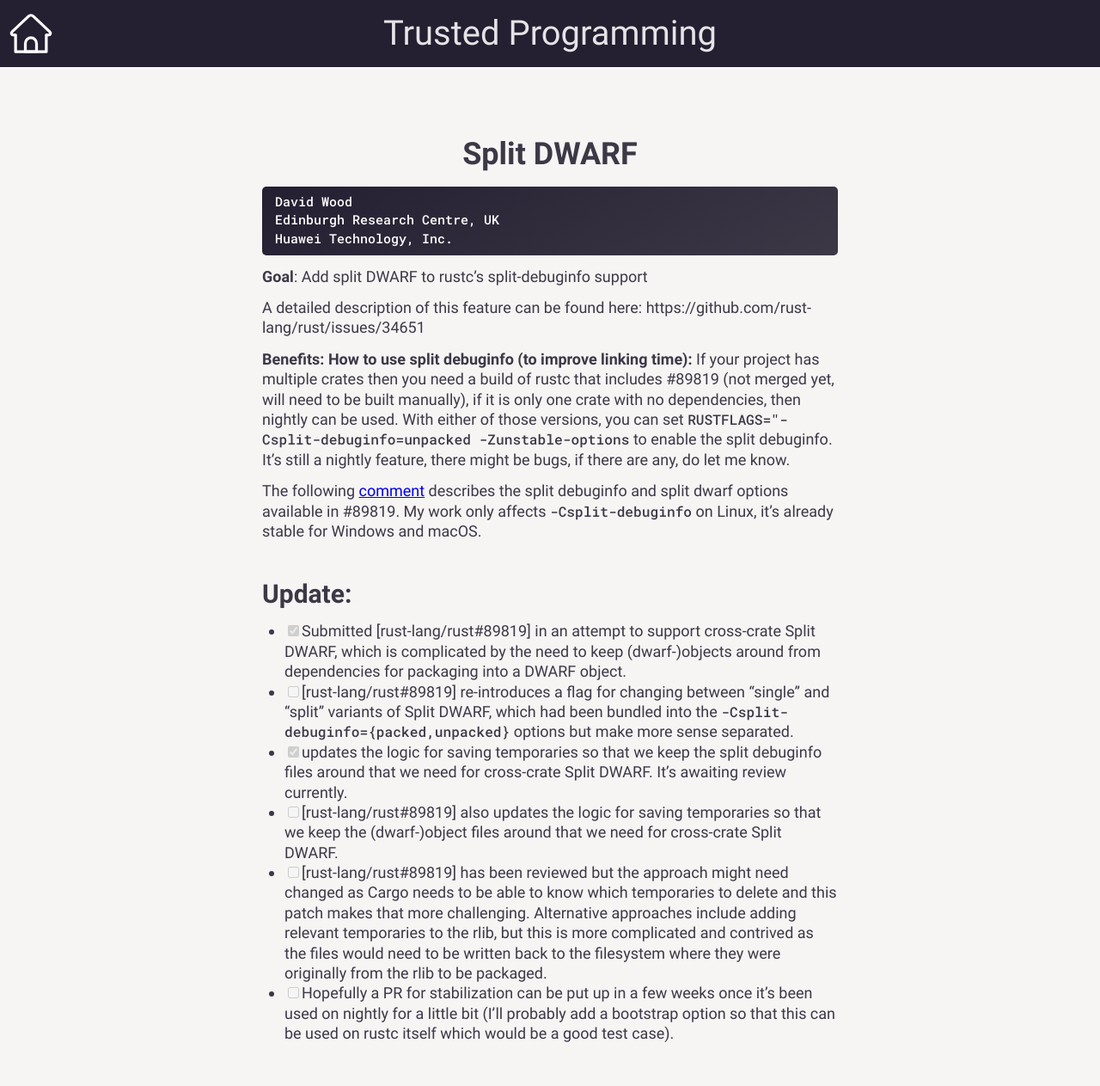
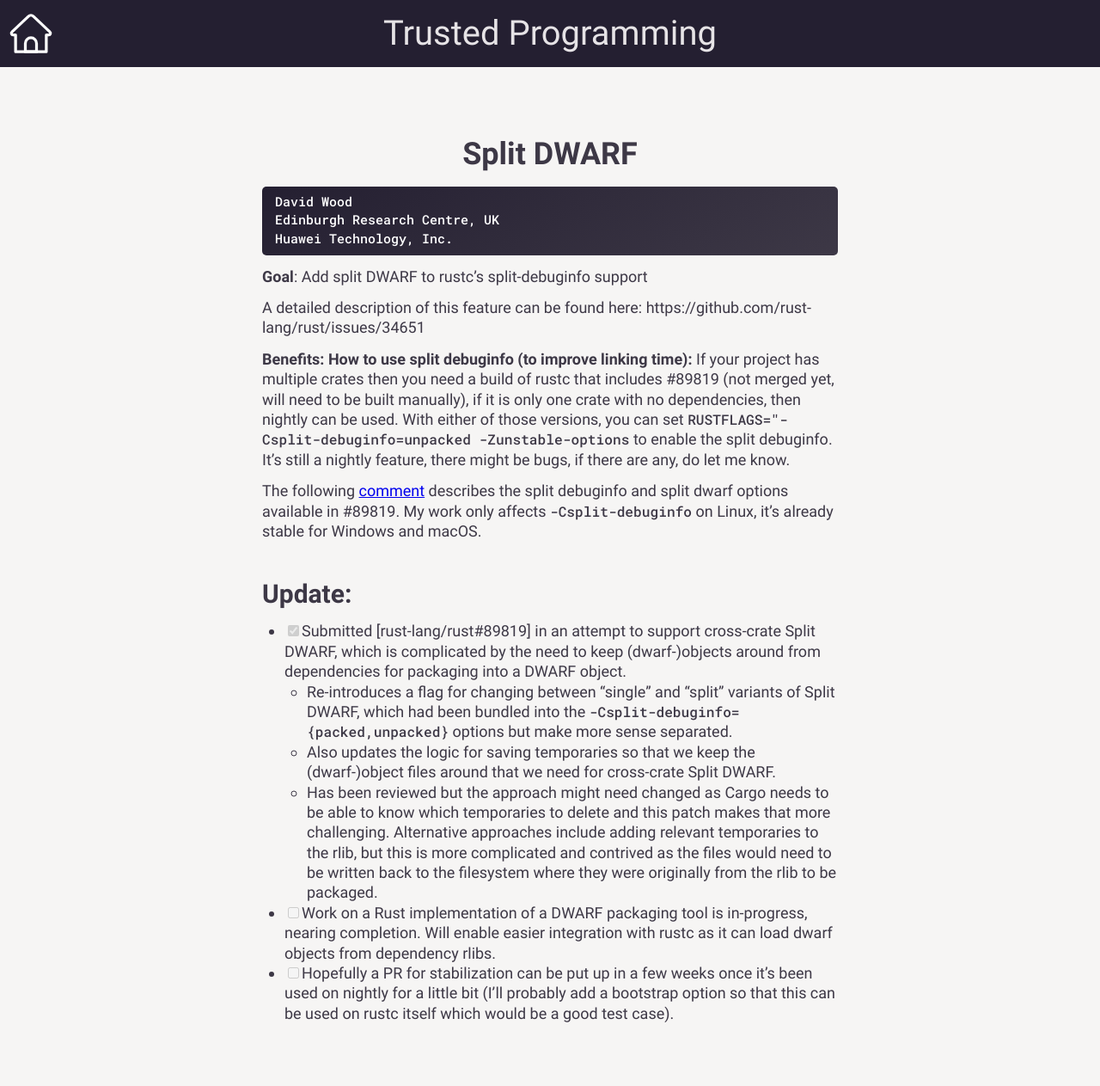
Before and after one commit to yijunyu/trusted-programming.github.io, a Jekyll site: the page built from articles/work-in-progress/Compiler/SplitDwarf.md, in a window 1280 px wide. Shown: the whole page at 86% size. Built offline with Jekyll 4.4.1, drawn with Linux system fonts in a browser that asks for light colours; after the commit the page ends 1239 px from its top, so only the background shows below that.

Commit message:
Update Split DWARF progress

```diff
--- a/articles/work-in-progress/Compiler/SplitDwarf.md
+++ b/articles/work-in-progress/Compiler/SplitDwarf.md
@@ -23,8 +23,8 @@
 ## Update:
 
 - [x] Submitted [rust-lang/rust#89819] in an attempt to support cross-crate Split DWARF, which is complicated by the need to keep (dwarf-)objects around from dependencies for packaging into a DWARF object.
-- [ ] [rust-lang/rust#89819] re-introduces a flag for changing between "single" and "split" variants of Split DWARF, which had been bundled into the `-Csplit-debuginfo={packed,unpacked}` options but make more sense separated.
-- [x] updates the logic for saving temporaries so that we keep the split debuginfo files around that we need for cross-crate Split DWARF. It's awaiting review currently.
-- [ ] [rust-lang/rust#89819] also updates the logic for saving temporaries so that we keep the (dwarf-)object files around that we need for cross-crate Split DWARF.
-- [ ] [rust-lang/rust#89819] has been reviewed but the approach might need changed as Cargo needs to be able to know which temporaries to delete and this patch makes that more challenging. Alternative approaches include adding relevant temporaries to the rlib, but this is more complicated and contrived as the files would need to be written back to the filesystem where they were originally from the rlib to be packaged.
+  - Re-introduces a flag for changing between "single" and "split" variants of Split DWARF, which had been bundled into the `-Csplit-debuginfo={packed,unpacked}` options but make more sense separated.
+  - Also updates the logic for saving temporaries so that we keep the (dwarf-)object files around that we need for cross-crate Split DWARF.
+  - Has been reviewed but the approach might need changed as Cargo needs to be able to know which temporaries to delete and this patch makes that more challenging. Alternative approaches include adding relevant temporaries to the rlib, but this is more complicated and contrived as the files would need to be written back to the filesystem where they were originally from the rlib to be packaged.
+- [ ] Work on a Rust implementation of a DWARF packaging tool is in-progress, nearing completion. Will enable easier integration with rustc as it can load dwarf objects from dependency rlibs.
 - [ ] Hopefully a PR for stabilization can be put up in a few weeks once it's been used on nightly for a little bit (I'll probably add a bootstrap option so that this can be used on rustc itself which would be a good test case).
```
